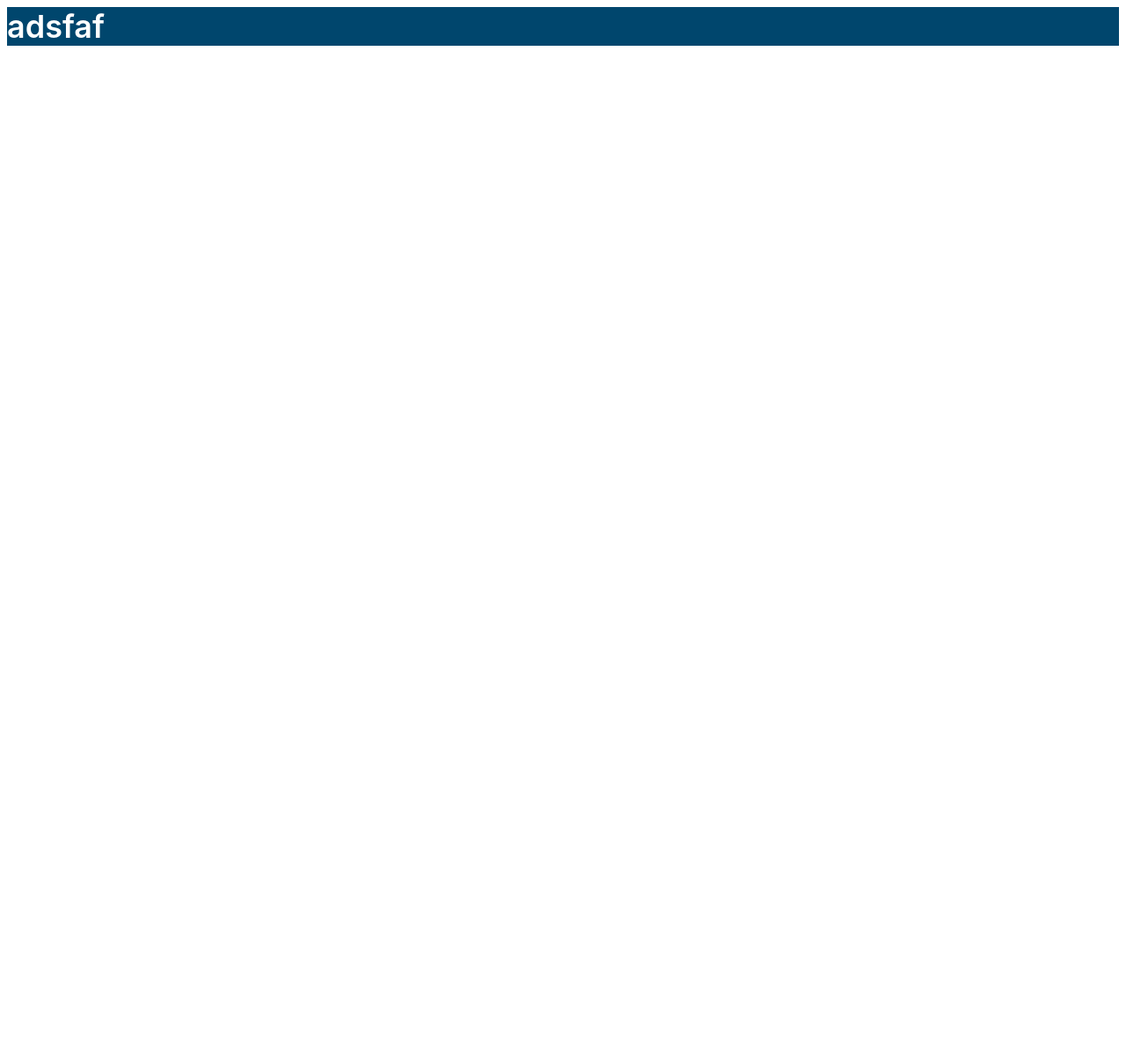
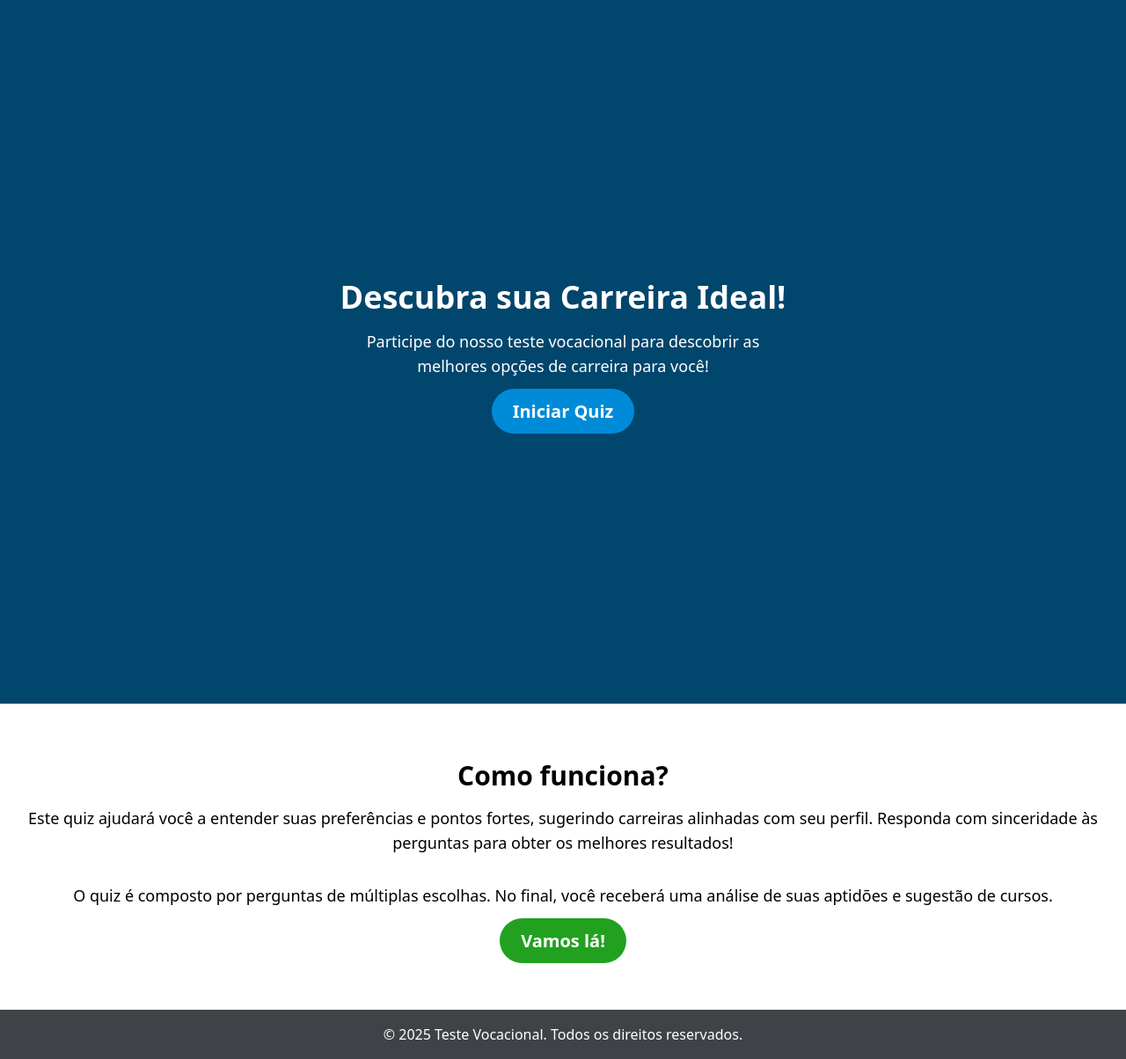
Before and after one commit to alyssonAndre/forum, a Django app: page /quiz/ in a window 1280 px wide. Shown: the whole page at 88% size. Before the commit the page ends 52 px from the top, so only its background shows below. Run offline with Django 5.2, Linux system fonts and the light colour scheme.

Commit message:
:sparkles: FEAT: Updates home page with new design and informational sections; limits quiz questions to 3; adds script to display current year.

```diff
--- a/projeto/quizz/api.py
+++ b/projeto/quizz/api.py
@@ -44,7 +44,7 @@ class QuestionListView(generics.ListAPIView):
         selected_questions = list(available_questions)
         random.shuffle(selected_questions)
 
-        return selected_questions[:10]
+        return selected_questions[:3]
 
 
 class QuestionResultView(APIView):
--- /dev/null
+++ b/projeto/quizz/static/quizz/js/index.js
@@ -0,0 +1 @@
+document.getElementById('current-year').textContent = new Date().getFullYear();
--- a/projeto/quizz/templates/quizz/index.html
+++ b/projeto/quizz/templates/quizz/index.html
@@ -1,18 +1,65 @@
 {% load static %}
 <!DOCTYPE html>
-<html lang="en">
-<head>
-    <meta charset="UTF-8">
-    <meta name="viewport" content="width=device-width, initial-scale=1.0">
-    <link rel="stylesheet" href="{% static 'css/styles.css' %}">
-    <link rel="stylesheet" href="{% static 'quizz/css/index.css' %}">
-    <title>Document</title>
-</head>
-<body>
-    <div class="text-heading-xl-main-source bg-blue-900 text-white-800">
-        adsfaf
-    </div>
+<html lang="pt-BR">
+  <head>
+    <meta charset="UTF-8" />
+    <meta name="viewport" content="width=device-width, initial-scale=1.0" />
+    <link rel="stylesheet" href="{% static 'css/styles.css' %}" />
+    <link
+      href="https://cdn.jsdelivr.net/npm/tailwindcss@2.2.19/dist/tailwind.min.css"
+      rel="stylesheet"
+    />
+    <title>Teste Vocacional</title>
+  </head>
+  <body class="bg-gray-100">
+    <!-- Hero Section -->
+    <section
+      class="flex items-center justify-center min-h-screen bg-blue-900 text-white text-center p-8"
+    >
+      <div class="max-w-lg">
+        <h1 class="text-4xl font-bold mb-4">Descubra sua Carreira Ideal!</h1>
+        <p class="text-lg mb-6">
+          Participe do nosso teste vocacional para descobrir as melhores opções
+          de carreira para você!
+        </p>
+        <a
+          href="{% url 'teste-vocacional' %}"
+          class="bg-blue-500 hover:bg-blue-700 text-white py-3 px-6 rounded-full text-xl font-semibold transition duration-300"
+          >Iniciar Quiz</a
+        >
+      </div>
+    </section>
 
-    {{ career }}
-</body>
+    <!-- Como Funciona? Section -->
+    <section class="py-16 bg-white">
+      <div class="container mx-auto text-center px-4">
+        <h2 class="text-3xl font-semibold mb-4">Como funciona?</h2>
+        <p class="text-lg mb-8">
+          Este quiz ajudará você a entender suas preferências e pontos fortes,
+          sugerindo carreiras alinhadas com seu perfil. Responda com sinceridade
+          às perguntas para obter os melhores resultados!
+        </p>
+        <p class="text-lg mb-6">
+          O quiz é composto por perguntas de múltiplas escolhas. No final, você
+          receberá uma análise de suas aptidões e sugestão de cursos.
+        </p>
+        <a
+          href="{% url 'teste-vocacional' %}"
+          class="bg-green-500 hover:bg-green-700 text-white py-3 px-6 rounded-full text-xl font-semibold transition duration-300"
+          >Vamos lá!</a
+        >
+      </div>
+    </section>
+
+    <!-- Footer Section -->
+    <footer class="bg-gray-800 text-white py-4">
+      <div class="text-center">
+        <p>
+          &copy; <span id="current-year"></span> Teste Vocacional. Todos os
+          direitos reservados.
+        </p>
+      </div>
+    </footer>
+  </body>
+  <script src="{% static 'quizz/js/index.js' %}"></script>
 </html>
--- a/projeto/quizz/urls.py
+++ b/projeto/quizz/urls.py
@@ -4,4 +4,5 @@ from .views import *
 urlpatterns = [
     path('', index, name='index'),
     path('teste-vocacional/', careerTest, name='teste-vocacional'),
+    path('score/', score, name='score'),
 ]
```
